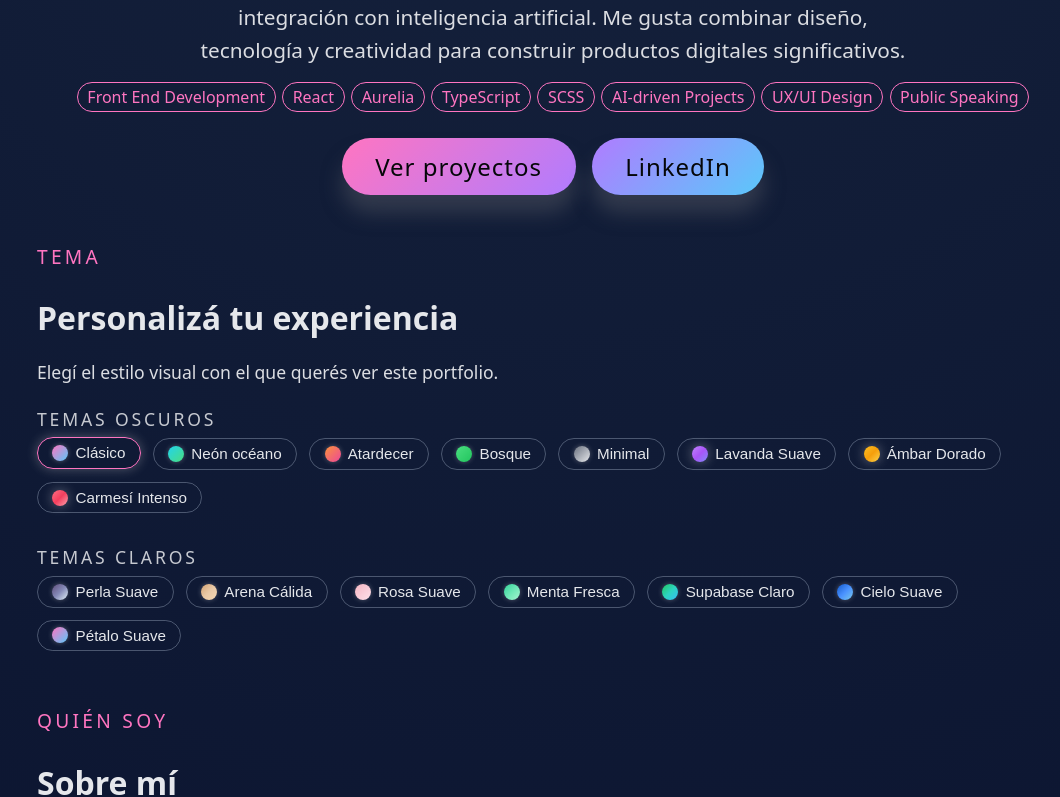
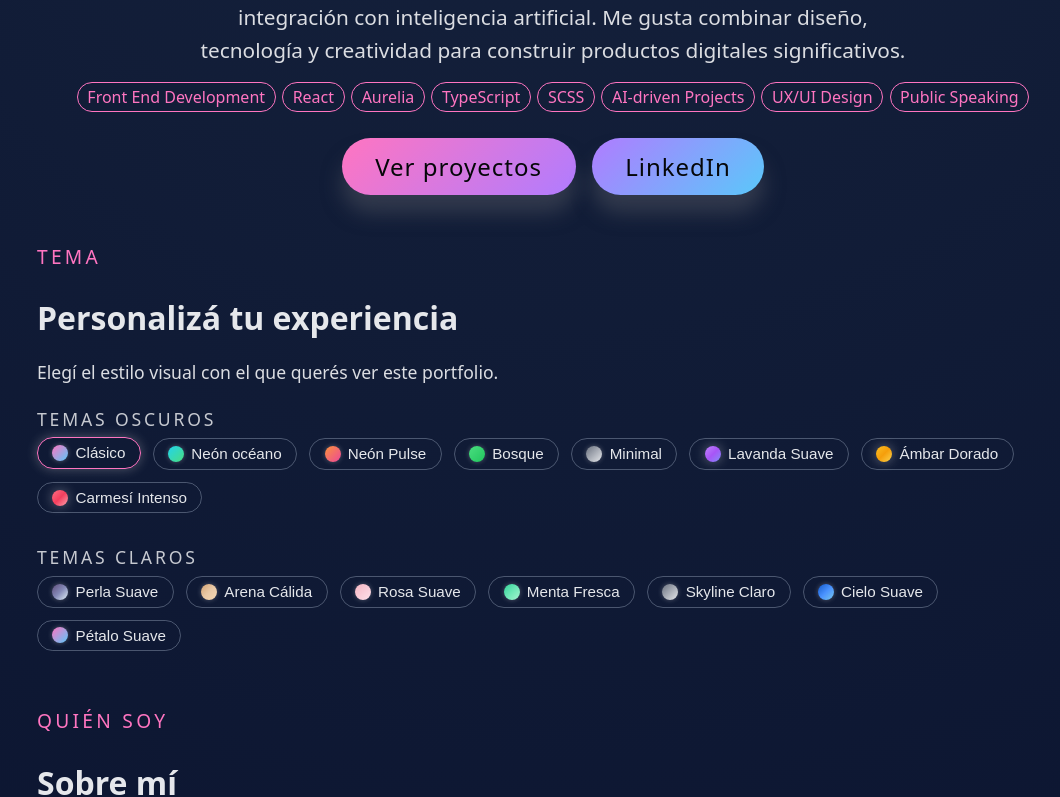
Before and after one commit to Laura-M-stack/laura-moyano-portfolio, a React (Vite) app: page / in a window 1280 px wide. Shown: the part 432-1229 px from the top of the page, without its empty margins (87-1147 px from the left). Built offline with nearby package versions, Linux system fonts and the light colour scheme.

Commit message:
feat(theme): replace sunset and supabase themes with Neon Pulse and Skyline Light

```diff
--- a/src/components/ThemeSelector.tsx
+++ b/src/components/ThemeSelector.tsx
@@ -13,22 +13,22 @@ type ThemeOption = {
 
 const themes: ThemeOption[] = [
   // 🔹 Oscuros
-  { id: 'default',   labelEs: 'Clásico',        labelEn: 'Classic',        mode: 'dark' },
-  { id: 'ocean',     labelEs: 'Neón océano',    labelEn: 'Ocean neon',     mode: 'dark' },
-  { id: 'sunset',    labelEs: 'Atardecer',      labelEn: 'Sunset',         mode: 'dark' },
-  { id: 'forest',    labelEs: 'Bosque',         labelEn: 'Forest',         mode: 'dark' },
-  { id: 'mono',      labelEs: 'Minimal',        labelEn: 'Minimal',        mode: 'dark' },
-  { id: 'lavender',  labelEs: 'Lavanda Suave',  labelEn: 'Soft Lavender',  mode: 'dark' },
-  { id: 'amber',     labelEs: 'Ámbar Dorado',   labelEn: 'Golden Amber',   mode: 'dark' },
-  { id: 'crimson',   labelEs: 'Carmesí Intenso',labelEn: 'Deep Crimson',   mode: 'dark' },
+  { id: 'default', labelEs: 'Clásico', labelEn: 'Classic', mode: 'dark' },
+  { id: 'ocean', labelEs: 'Neón océano', labelEn: 'Ocean neon', mode: 'dark' },
+  { id: 'neonpulse', labelEs: 'Neón Pulse', labelEn: 'Neon Pulse' , mode: 'dark' },
+  { id: 'forest', labelEs: 'Bosque', labelEn: 'Forest', mode: 'dark' },
+  { id: 'mono', labelEs: 'Minimal', labelEn: 'Minimal', mode: 'dark' },
+  { id: 'lavender', labelEs: 'Lavanda Suave', labelEn: 'Soft Lavender', mode: 'dark' },
+  { id: 'amber', labelEs: 'Ámbar Dorado', labelEn: 'Golden Amber', mode: 'dark' },
+  { id: 'crimson', labelEs: 'Carmesí Intenso',labelEn: 'Deep Crimson', mode: 'dark' },
 
   // 🔹 Claros
-  { id: 'pearl',     labelEs: 'Perla Suave',    labelEn: 'Soft Pearl', mode: 'light' },
-  { id: 'sand',      labelEs: 'Arena Cálida',   labelEn: 'Warm Sand', mode: 'light' },
-  { id: 'rosemilk',  labelEs: 'Rosa Suave',       labelEn: 'RoseMilk', mode: 'light' },
-  { id: 'mintfresh', labelEs: 'Menta Fresca',     labelEn: 'Mint Fresh', mode: 'light' },
-  { id: 'supaclean', labelEs: 'Supabase Claro', labelEn: 'Supabase Clean', mode: 'light' },
-  { id: 'cloud',     labelEs: 'Cielo Suave',    labelEn: 'Soft Cloud', mode: 'light' },
+  { id: 'pearl', labelEs: 'Perla Suave', labelEn: 'Soft Pearl', mode: 'light' },
+  { id: 'sand', labelEs: 'Arena Cálida', labelEn: 'Warm Sand', mode: 'light' },
+  { id: 'rosemilk', labelEs: 'Rosa Suave', labelEn: 'RoseMilk', mode: 'light' },
+  { id: 'mintfresh', labelEs: 'Menta Fresca', labelEn: 'Mint Fresh', mode: 'light' },
+  { id: 'skyline', labelEs: 'Skyline Claro', labelEn: 'Skyline Light', mode: 'light' },
+  { id: 'cloud', labelEs: 'Cielo Suave', labelEn: 'Soft Cloud', mode: 'light' },
   { id: 'snowbloom', labelEs: 'Pétalo Suave', labelEn: 'SnowBloom', mode: 'light' },
 ];
 
--- a/src/context/ThemeContext.tsx
+++ b/src/context/ThemeContext.tsx
@@ -3,7 +3,7 @@ import React, { createContext, useContext, useEffect, useState } from 'react';
 export type ThemeId =
     | 'default'
     | 'ocean'
-    | 'sunset'
+    | 'neonpulse'
     | 'forest'
     | 'mono'
     | 'lavender'
@@ -13,7 +13,7 @@ export type ThemeId =
     | 'sand'
     | 'rosemilk'
     | 'mintfresh'
-    | 'supaclean'
+    | 'skyline'
     | 'cloud'
     | 'snowbloom';
 
--- a/src/styles.css
+++ b/src/styles.css
@@ -81,37 +81,40 @@ body.theme-ocean {
     --project-card-border: rgba(56, 189, 248, 0.65);
 }
 
-body.theme-sunset {
-    --bg: #0b0614;
-    --bg-elevated: #130820;
-    --bg-soft: #1e1030;
-    --text: #fdf2f8;
-    --muted: #f0c5dc;
-    --primary: #fb7185;
-    --primary-soft: rgba(248, 113, 113, 0.45);
-    --border-subtle: rgba(248, 113, 113, 0.35);
-
-    --bg-gradient-start: #3a0615;
-    --bg-gradient-mid: #1a0224;
-    --bg-gradient-end: #080012;
-
-    --hero-gradient-from: #fb923c;
-    --hero-gradient-mid: #fb7185;
-    --hero-gradient-to: #ec4899;
-
-    --btn-primary-from: #fb923c;
-    --btn-primary-to: #fb7185;
-
-    --btn-ghost-from: #fb7185;
-    --btn-ghost-to: #ec4899;
-
-    --btn-text: #fff;
-    --btn-hover-text: #fff;
-
-    --project-card-inner: rgba(248, 113, 113, 0.38);
-    --project-card-inner-active: rgba(248, 113, 113, 0.55);
+body.theme-neonpulse {
+    --bg: #020008;
+    --bg-elevated: #020617;
+    --bg-soft: #050816;
+
+    --text: #e5f2ff;
+    --muted: #9ca3af;
+
+    --primary: #22d3ee;
+    --primary-soft: rgba(34, 211, 238, 0.45);
+    --border-subtle: rgba(148, 163, 184, 0.45);
+
+    /* fondo general */
+    --bg-gradient-start: #000000;
+    --bg-gradient-mid: #05001a;
+    --bg-gradient-end: #020617;
+
+    --hero-gradient-from: #22d3ee;
+    --hero-gradient-mid: #a855f7;
+    --hero-gradient-to: #fb7185;
+
+    --btn-primary-from: #22d3ee;
+    --btn-primary-to: #a855f7;
+
+    --btn-ghost-from: #a855f7;
+    --btn-ghost-to: #22c55e;
+
+    --btn-text: #020617;
+    --btn-hover-text: #020617;
+
+    --project-card-inner: rgba(34, 211, 238, 0.22);
+    --project-card-inner-active: rgba(168, 85, 247, 0.45);
     --project-card-outer: var(--bg-elevated);
-    --project-card-border: rgba(248, 113, 113, 0.7);
+    --project-card-border: rgba(34, 211, 238, 0.7);
 }
 
 body.theme-forest {
@@ -423,39 +426,39 @@ body.theme-mintfresh {
     --project-card-border: rgba(52, 211, 153, 0.55);
 }
 
-body.theme-supaclean {
-    --bg: #f6f7f8;
+body.theme-skyline {
+    --bg: #f3f7fd;
     --bg-elevated: #ffffff;
-    --bg-soft: #eef1f4;
-
-    --text: #0f172a;
-
-    --primary: #22c55e;
-    --primary-soft: rgba(34, 197, 94, 0.25);
-    --border-subtle: rgba(34, 197, 94, 0.25);
-    --shadow-grey: rgba(93, 89, 90, 0.7);
-
-    --bg-gradient-start: #f9fafb;
-    --bg-gradient-mid: #f6f7f8;
-    --bg-gradient-end: #eef1f4;
-
-    --hero-gradient-from: #22c55e;
-    --hero-gradient-mid: #2dd4bf;
-    --hero-gradient-to: #38bdf8;
-
-    --btn-primary-from: #22c55e;
-    --btn-primary-to: #2dd4bf;
-
-    --btn-ghost-from: #2dd4bf;
-    --btn-ghost-to: #38bdf8;
+    --bg-soft: #e3eefb;
+
+    --text: #1f2933;
+    --muted: #60708a;
+
+    --primary: #2563eb;
+    --primary-soft: rgba(37, 99, 235, 0.28);
+    --border-subtle: rgba(15, 23, 42, 0.12);
+
+    --bg-gradient-start: #ffffff;
+    --bg-gradient-mid: #e5f0ff;
+    --bg-gradient-end: #d7e3f8;
+
+    --hero-gradient-from: #2563eb;
+    --hero-gradient-mid: #38bdf8;
+    --hero-gradient-to: #22c1c3;
+
+    --btn-primary-from: #2563eb;
+    --btn-primary-to: #38bdf8;
+
+    --btn-ghost-from: #e0f2fe;
+    --btn-ghost-to: #bfdbfe;
 
     --btn-text: #ffffff;
-    --btn-hover-text: #ffffff;
-
-    --project-card-inner: rgba(34, 197, 94, 0.15);
-    --project-card-inner-active: rgba(34, 197, 94, 0.25);
+    --btn-hover-text: #0b1120;
+
+    --project-card-inner: rgba(37, 99, 235, 0.14);
+    --project-card-inner-active: rgba(56, 189, 248, 0.28);
     --project-card-outer: var(--bg-elevated);
-    --project-card-border: rgba(34, 197, 94, 0.35);
+    --project-card-border: rgba(37, 99, 235, 0.4);
 }
 
 body.theme-cloud {
```
Also changed, not shown: 5 other files (tests, documents, lock files or other folders).
